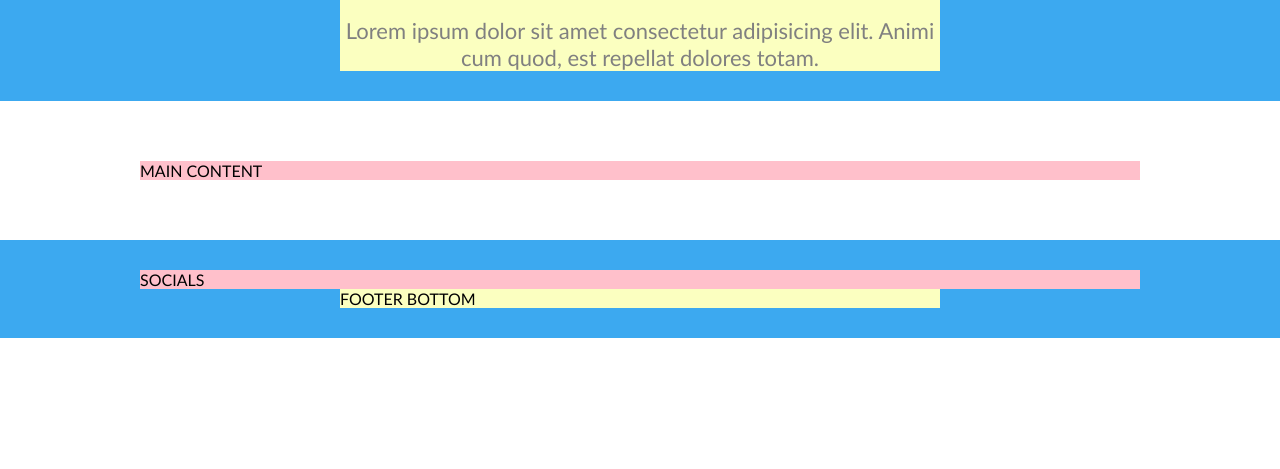
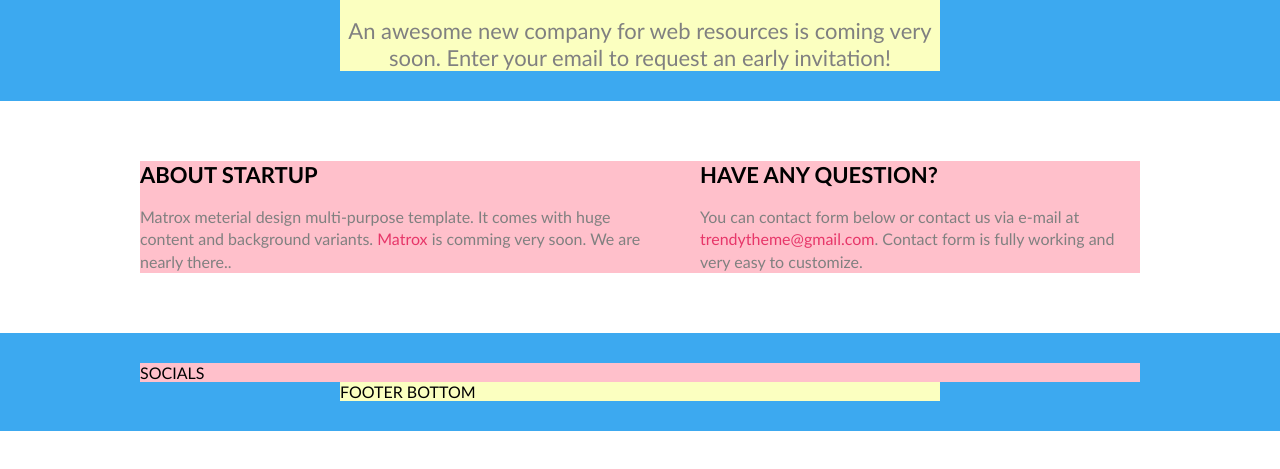
Before and after one commit to Gintaras68/web-dev-3-coming-soon, a website: page index.html in a window 1280 px wide. Shown: the part 239-708 px from the top of the page. Drawn offline with Linux system fonts and the light colour scheme.

Commit message:
Main content (basic) #7

```diff
--- a/css/pages/home.css
+++ b/css/pages/home.css
@@ -23,3 +23,48 @@
   color: gray;
   font-size: 22px;
 }
+
+/* main content */
+.main-content {
+  display: flex;
+  justify-content: space-between;
+  gap: 20px;
+}
+
+.content-about {
+  width: 52%;
+}
+
+.content-ask {
+  width: 44%;
+}
+
+.subtitle {
+  margin-bottom: 18px;
+  font-size: 22px;
+  text-transform: uppercase;
+}
+
+.main-descr {
+  color: gray;
+  font-size: 16px;
+  line-height: 1.4;
+}
+
+.main-descr a {
+  color: #e73669;
+  text-decoration: none;
+}
+
+@media (max-width: 750px) {
+  .main-content {
+    flex-direction: column;
+    align-items: center;
+  }
+
+  .content-about,
+  .content-ask {
+    max-width: 600px;
+    width: 100%;
+  }
+}
--- a/index.html
+++ b/index.html
@@ -27,14 +27,33 @@
         <img src="./img/logo.png" alt="Logo" class="logo" />
         <h1 class="hero-title">Coming soon</h1>
         <p class="hero-descr">
-          Lorem ipsum dolor sit amet consectetur adipisicing elit. Animi cum
-          quod, est repellat dolores totam.
+          An awesome new company for web resources is coming very soon. Enter
+          your email to request an early invitation!
         </p>
       </div>
     </section>
 
     <section class="container">
-      <div class="row">MAIN CONTENT</div>
+      <div class="row main-content">
+        <div class="content-about">
+          <h2 class="subtitle">About startup</h2>
+          <p class="main-descr">
+            Matrox meterial design multi-purpose template. It comes with huge
+            content and background variants. <a href="#">Matrox</a> is comming
+            very soon. We are nearly there..
+          </p>
+        </div>
+
+        <div class="content-ask">
+          <h2 class="subtitle">Have any question?</h2>
+          <p class="main-descr">
+            You can contact form below or contact us via e-mail at
+            <a href="mailto:">trendytheme@gmail.com</a>. Contact form is fully
+            working and very easy to customize.
+          </p>
+          <form action="#"></form>
+        </div>
+      </div>
     </section>
 
     <footer class="container bg-main">
```
